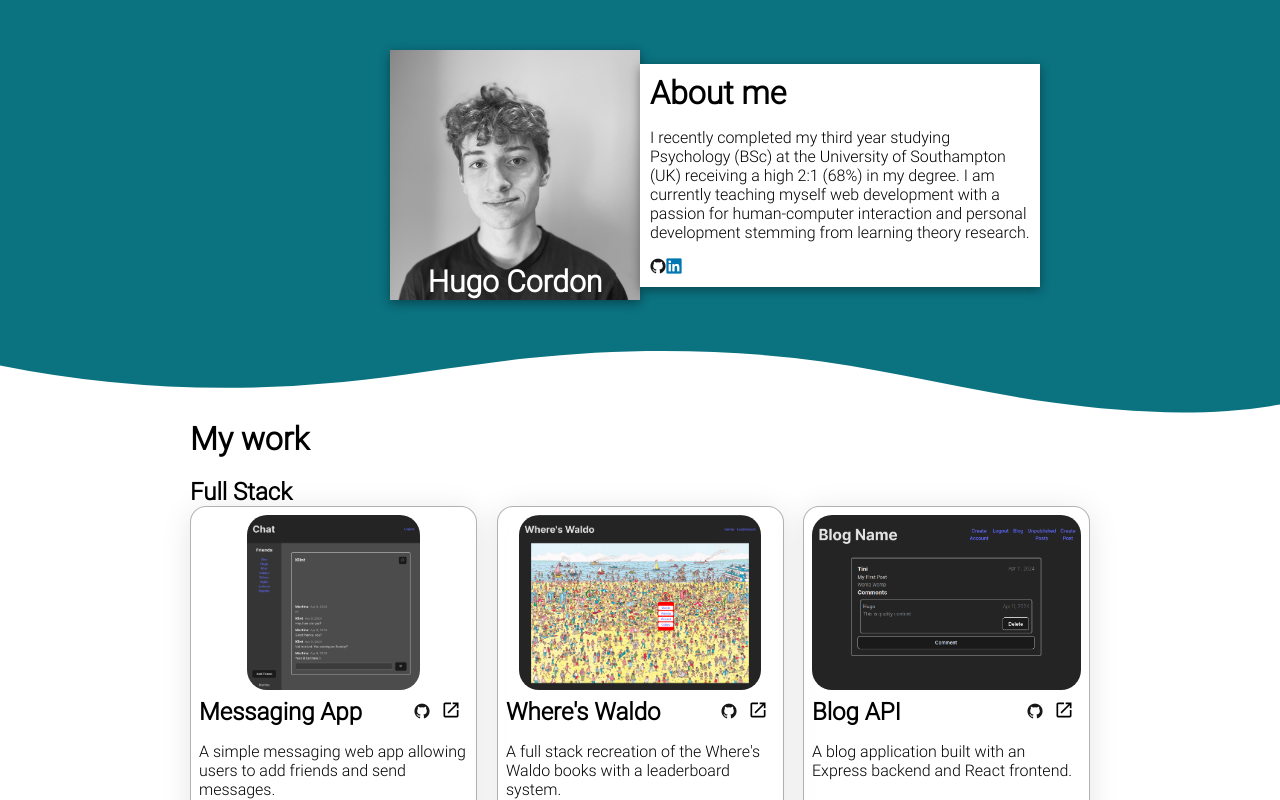
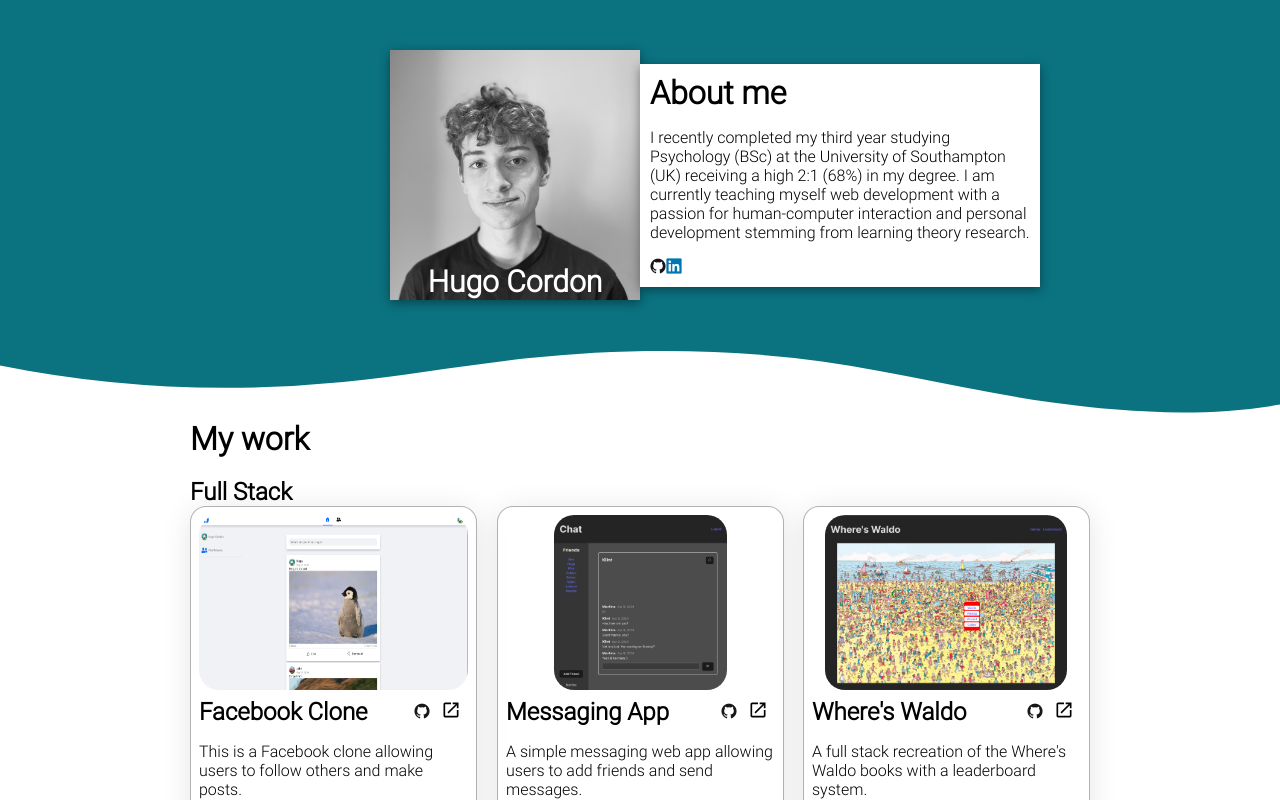
Before and after one commit to Suk0shi/Updated-Homepage, a React (Vite) app: page / in a window 1280 px wide. Shown: the top 800 px of the page. Built offline with nearby package versions, Linux system fonts and the light colour scheme.

Commit message:
Add facebook clone

```diff
--- a/src/App.jsx
+++ b/src/App.jsx
@@ -14,6 +14,7 @@ import memoryCardGameImg from './assets/Images/memoryCardGameImg.png';
 import cvMakerImg from './assets/Images/cvMakerImg.png';
 import shoppingCartImg from './assets/Images/shoppingCartImg.png';
 import membersOnlyChatImg from './assets/Images/membersOnlyChat.png';
+import sukoshibookImg from './assets/Images/sukoshibook.png';
 
 function App() {
 
@@ -56,6 +57,13 @@ function App() {
           <h1>My work</h1>
           <h2>Full Stack</h2>
           <div className="cards">
+            <Card src={sukoshibookImg}
+              alt={"Facebook clone project"}
+              title={`Facebook Clone`}
+              githubLink={'https://github.com/Suk0shi/SukoshiBook_Frontend'}
+              liveLink={"https://sukoshibook.netlify.app/"}
+              message={`This is a Facebook clone allowing users to follow others and make posts.`}>
+            </Card>
             <Card src={messagingAppImg}
               alt={"Messaging App project"}
               title={`Messaging App`}
```
Also changed, not shown: src/assets/Images/sukoshibook.png (added).
